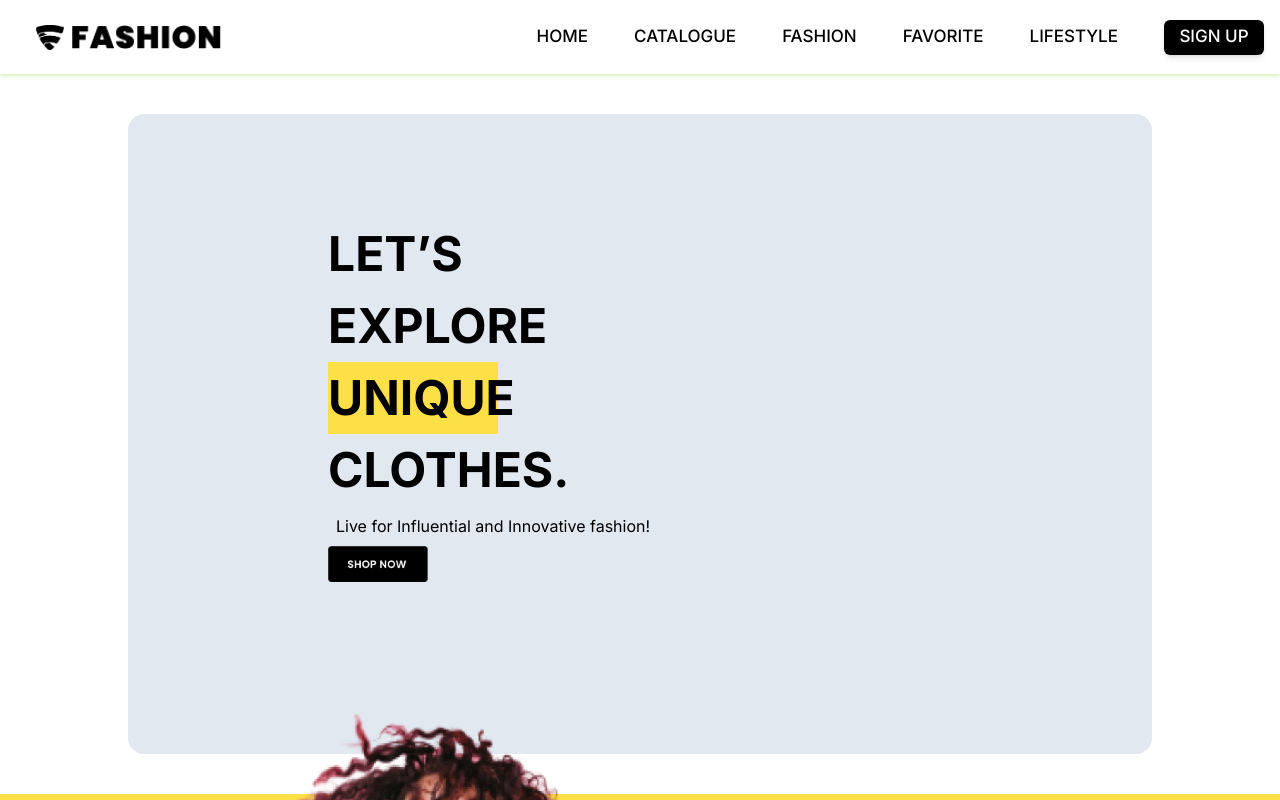
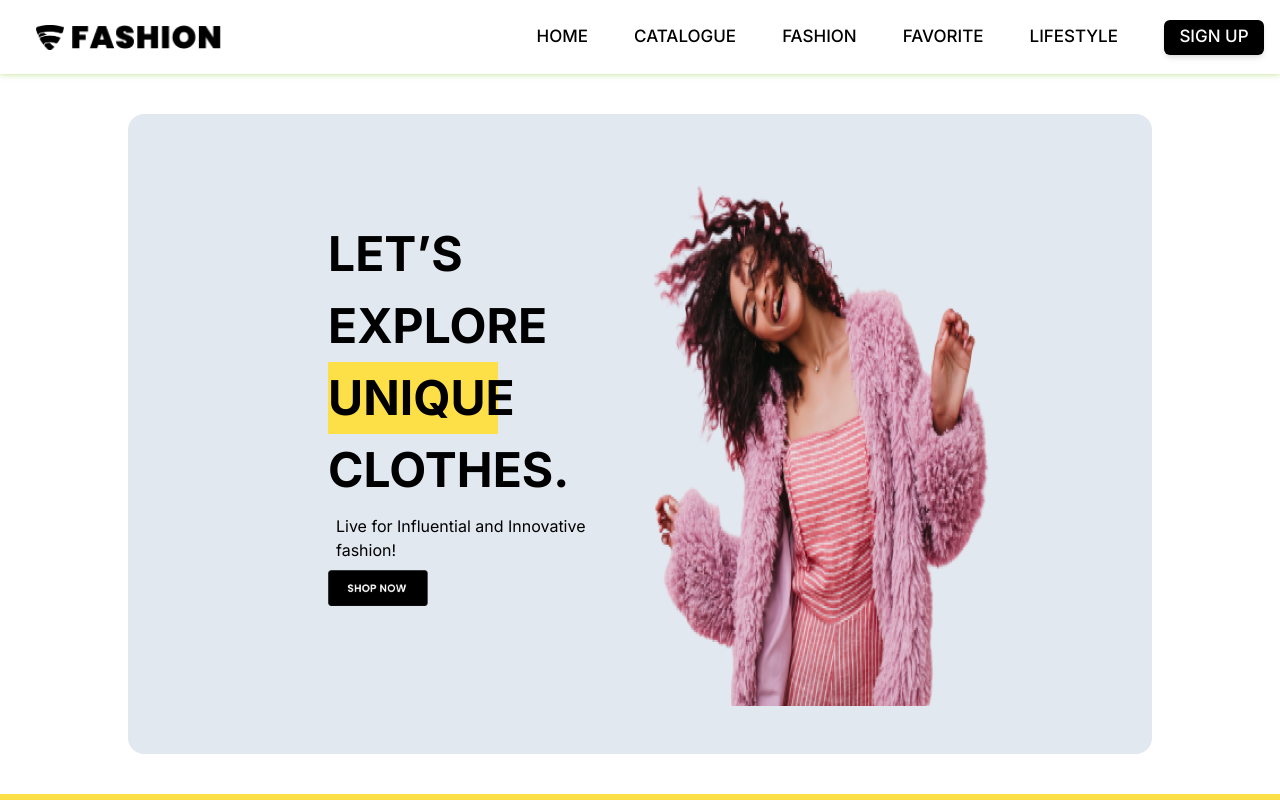
Before and after one commit to Nazia-naz90/online-fashion-shop-website, a Next.js app: page / in a window 1280 px wide. Shown: the top 800 px of the page. Built offline with nearby package versions, Linux system fonts and the light colour scheme.

Commit message:
changed width

```diff
--- a/src/app/components/hero.tsx
+++ b/src/app/components/hero.tsx
@@ -15,9 +15,9 @@ const Hero = () => {
   "
 >
   <div
-    className="flex flex-col sm:block lg:flex-row justify-between items-center
+    className="flex sm:flex flex-col  lg:flex-row justify-between items-center
       max-w-full sm:max-w-full md:max-w-full lg:max-w-7xl xl:max-w-7xl
-      w-full md:w-[85vw] lg:w-[80vw] lg:h-[80vh] mx-auto
+      w-full sm:w-[100vw] md:w-[100vw] lg:w-[80vw] lg:h-[80vh] mx-auto
       mt-10 md:mt-20 lg:mt-10 lg:px-40 bg-slate-200 rounded-2xl lg:pt-16
       p-5 sm:p-8 md:p-10 container
     "
```
